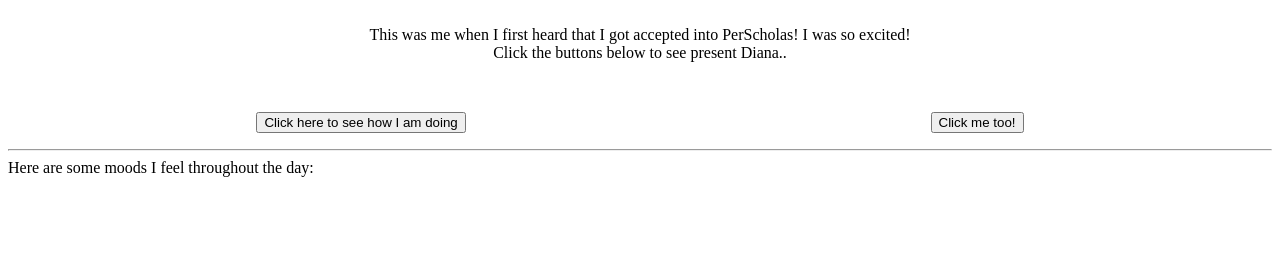
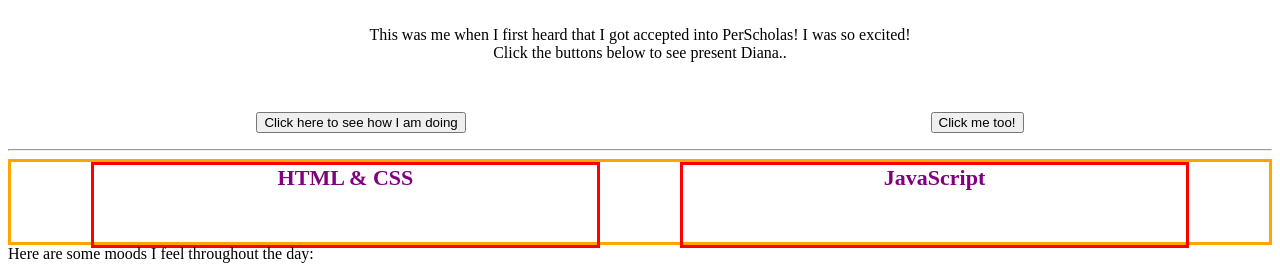
Before and after one commit to Dianaalgm/SBA316, a plain HTML site: page index.html in a window 1280 px wide. Shown: the part 546-817 px from the top of the page. Drawn offline with Linux system fonts and the light colour scheme.

Commit message:
fourth commit

```diff
--- a/app.js
+++ b/app.js
@@ -1,21 +1,13 @@
-const body = document.body;
+const Body = document.body ;
 //Here I have created a new element
 const div = document.createElement("div");
-body.append(div);
+Body.append(div);
 div.textContent = "Here are some moods I feel throughout the day:"
 
-//I had text under the image but I removed it instead
-// const paraText = document.querySelector("#pText");
-// paraText.remove(pText);
-
-//I added the text back using getElementById
-// let text = document.getElementById('textBubble')
-// text.innerHTML
 
 const changeText = () =>{
     let text = document.querySelector("#pText");
     text.innerHTML = " This is me now... just joking!(a little) BUT I'm having fun learning all of this for the first time." ;
-
 }
 
 //this toggles between two css
@@ -23,3 +15,9 @@ const toggleImg = () =>{
     let img2 = document.querySelector('.imgContainer') ;
     img2.classList.toggle('imgContainer2');
 }
+
+const boxes = document.querySelectorAll(".box");
+boxes.forEach((e) => (
+    e.style.color = 'purple'
+));
+console.log(boxes);
--- a/index.html
+++ b/index.html
@@ -31,8 +31,10 @@
         <hr>
 
         <div class="bottomContainer">
-        <!-- alert button-->
-        <!--button here for motivations (once you click button use TextContent to change to a speech)-->
+            <!-- alert button-->
+            <div class="box">HTML & CSS</div>
+            <div class="box"> JavaScript</div>
+            <!--button here for motivations (once you click button use TextContent to change to a speech)-->
         </div>
 
         <!-- div from java will be placed here -->
--- a/style.css
+++ b/style.css
@@ -30,8 +30,21 @@
     display: flex;
     justify-content: space-evenly;
     margin: 1em;
-
 }
 #pText{
     text-align: center;
 }
+.bottomContainer{
+    border: solid orange;
+    height: 10vh;
+    display: flex;
+    justify-content: space-evenly;
+}
+.box{
+    border: solid red;
+    height: 100%;
+    width: 40%;
+    text-align: center;
+    font-size: 22px;
+    font-weight: bold;
+}
```
